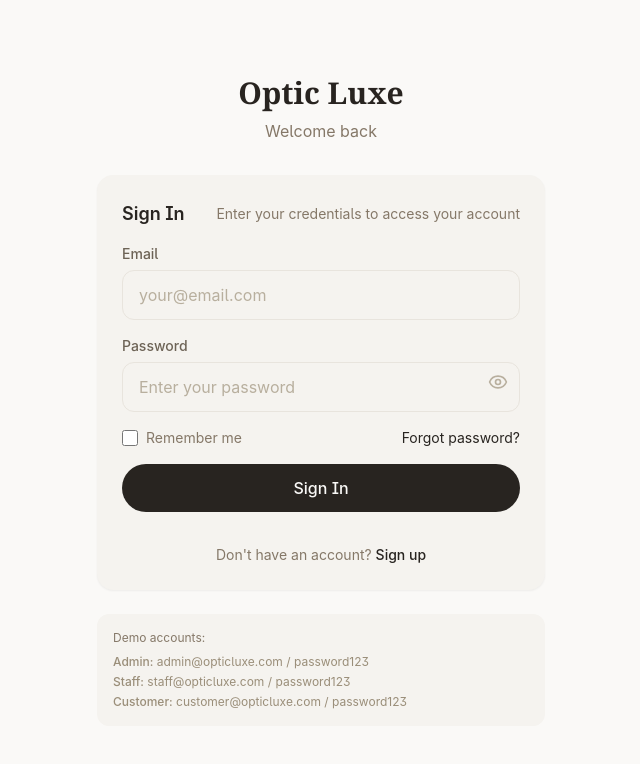
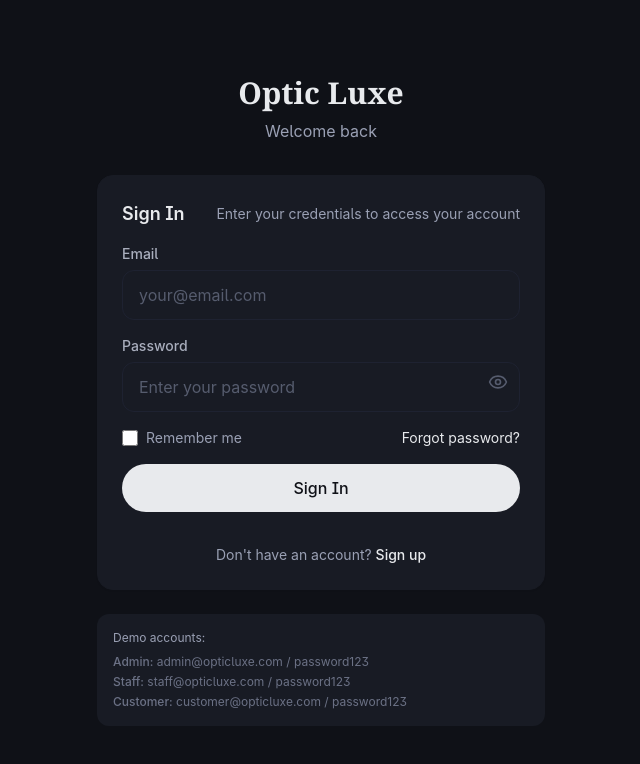
Before and after one commit to adul11s/optic-luxe, a Next.js app in the folder client/: page /login in a window 1280 px wide. Shown: the top 764 px of the page, without its empty margins (319-959 px from the left). Built offline with nearby package versions, Linux system fonts and the light colour scheme; no server answers.

Commit message:
feat: ThemeProvider with localStorage persistence and no-flash script

```diff
--- a/client/src/app/layout.tsx
+++ b/client/src/app/layout.tsx
@@ -17,6 +17,11 @@ export default function RootLayout({
   return (
     <html lang="en">
       <head>
+        <script
+          dangerouslySetInnerHTML={{
+            __html: `(function(){try{var t=localStorage.getItem("optic-luxe-theme");var dark=t!=="light";if(dark)document.documentElement.classList.add("dark");}catch(e){document.documentElement.classList.add("dark");}})();`,
+          }}
+        />
         <link rel="preconnect" href="https://fonts.googleapis.com" />
         <link rel="preconnect" href="https://fonts.gstatic.com" crossOrigin="anonymous" />
       </head>
--- a/client/src/app/providers.tsx
+++ b/client/src/app/providers.tsx
@@ -3,6 +3,7 @@
 import { QueryClient, QueryClientProvider } from "@tanstack/react-query";
 import { useState, type ReactNode } from "react";
 import { AuthProvider } from "@/lib/auth-provider";
+import { ThemeProvider } from "@/lib/theme-provider";
 
 interface ProvidersProps {
   children: ReactNode;
@@ -23,7 +24,9 @@ export function Providers({ children }: ProvidersProps) {
 
   return (
     <QueryClientProvider client={queryClient}>
-      <AuthProvider>{children}</AuthProvider>
+      <AuthProvider>
+        <ThemeProvider>{children}</ThemeProvider>
+      </AuthProvider>
     </QueryClientProvider>
   );
 }
--- /dev/null
+++ b/client/src/lib/theme-provider.tsx
@@ -0,0 +1,44 @@
+"use client";
+
+import { createContext, useContext, useEffect, useState, type ReactNode } from "react";
+
+type Theme = "dark" | "light";
+
+interface ThemeContextValue {
+  theme: Theme;
+  toggle: () => void;
+}
+
+const ThemeContext = createContext<ThemeContextValue>({
+  theme: "dark",
+  toggle: () => {},
+});
+
+const STORAGE_KEY = "optic-luxe-theme";
+
+export function getInitialTheme(): Theme {
+  if (typeof window === "undefined") return "dark";
+  const stored = localStorage.getItem(STORAGE_KEY);
+  return stored === "light" ? "light" : "dark";
+}
+
+export function ThemeProvider({ children }: { children: ReactNode }) {
+  const [theme, setTheme] = useState<Theme>("dark");
+
+  useEffect(() => {
+    setTheme(getInitialTheme());
+  }, []);
+
+  useEffect(() => {
+    document.documentElement.classList.toggle("dark", theme === "dark");
+    localStorage.setItem(STORAGE_KEY, theme);
+  }, [theme]);
+
+  const toggle = () => setTheme((t) => (t === "dark" ? "light" : "dark"));
+
+  return <ThemeContext.Provider value={{ theme, toggle }}>{children}</ThemeContext.Provider>;
+}
+
+export function useTheme() {
+  return useContext(ThemeContext);
+}
```
